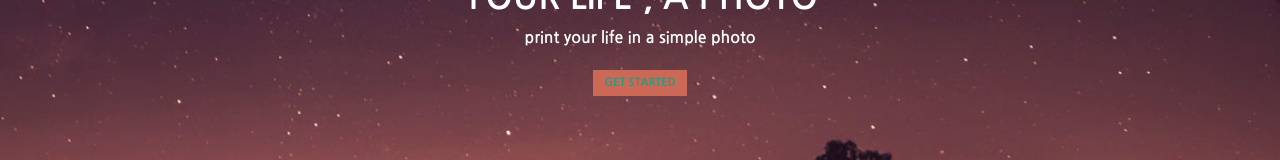
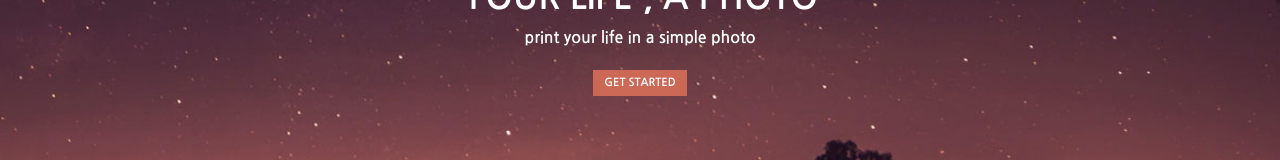
Before and after one commit to TursunmetovaFeruza/TursunmetovaFeruza.github.io, a plain HTML site: page index.html in a window 1280 px wide. In both pictures the pointer is over the link 640 px from the left and 446 px from the top of the page. Shown: the part 363-523 px from the top of the page. Drawn offline with nearby package versions, Linux system fonts and the light colour scheme.

Commit message:
Update style.css
Co-Authored-By: tursunmetovaferuza <tursunmetovaferuza@users.noreply.github.com>

```diff
--- a/app/public/style/style.css
+++ b/app/public/style/style.css
@@ -130,7 +130,7 @@ h1,h2,h3,h4,h5,h6{
 
 .btn:hover{
   background-color: #cc6956;
-  color:#16a085;
+  color:#fff;
 
 }
 
```
